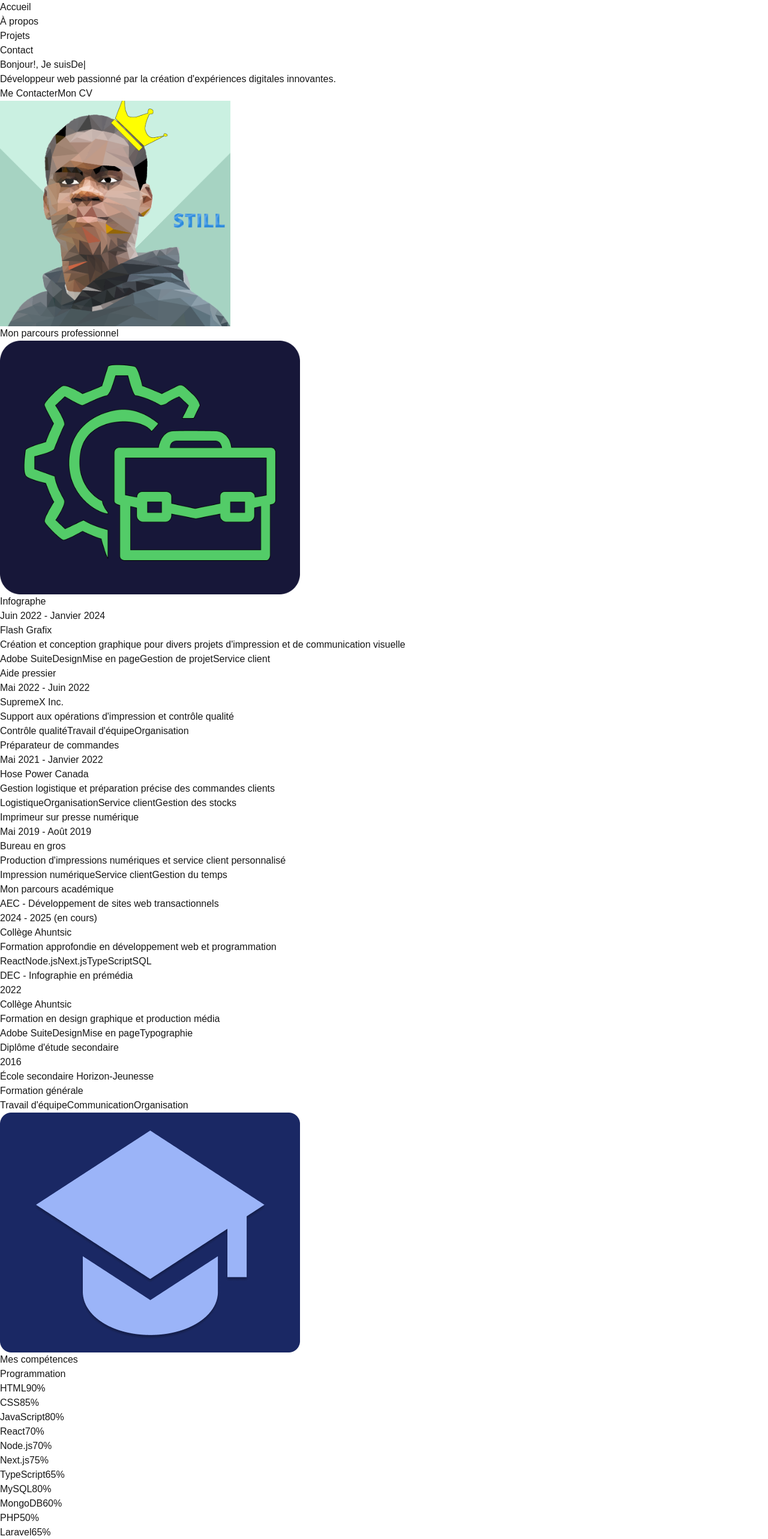
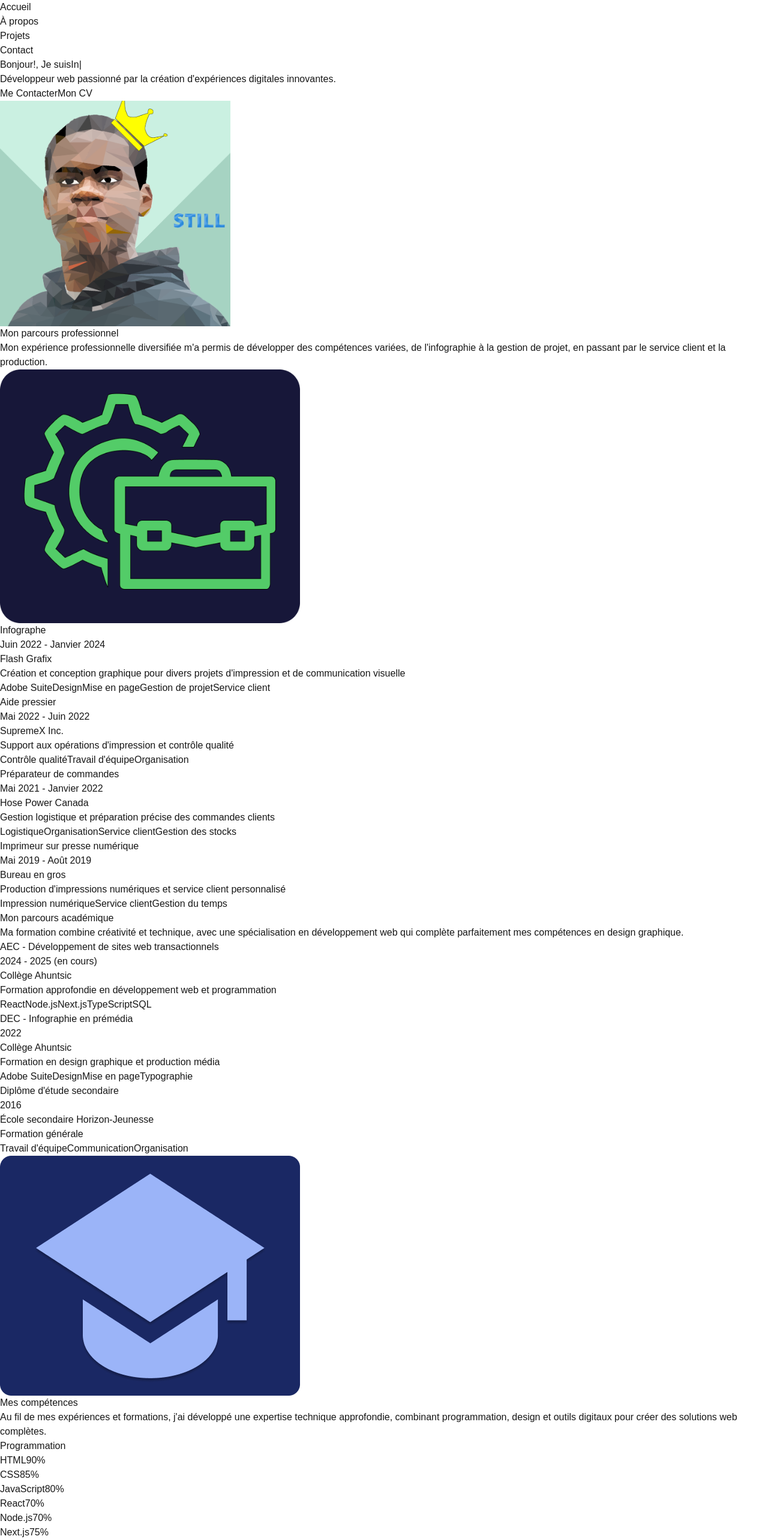
Before and after one commit to CaptnLevi96/Portfolio-Next-AEC, a Next.js app: page / in a window 1280 px wide. Shown: the top 2566 px of the page at 60% size. Built offline with nearby package versions, Linux system fonts and the light colour scheme.

Commit message:
Description

```diff
--- a/src/app/page.tsx
+++ b/src/app/page.tsx
@@ -226,10 +226,13 @@ export default function Home() {
   `}
 >
   <div className="max-w-7xl mx-auto px-8">
-    <h2 className="text-5xl font-bold mb-16 text-center bg-gradient-to-r from-[#40c057] to-[#69db7c] text-transparent bg-clip-text animate-gradient">
+    <h2 className="text-5xl font-bold mb-12 text-center bg-gradient-to-r from-[#40c057] to-[#69db7c] text-transparent bg-clip-text animate-gradient">
       Mon parcours professionnel
     </h2>
 
+<p className="text-gray-300 text-center text-xl max-w-3xl mx-auto mb-4">
+  Mon expérience professionnelle diversifiée m'a permis de développer des compétences variées, de l'infographie à la gestion de projet, en passant par le service client et la production.
+</p>
     <div className="grid grid-cols-1 md:grid-cols-2 gap-12 items-center">
       <div className="relative flex justify-center">
         <div className="relative group">
@@ -333,10 +336,12 @@ export default function Home() {
         {/* Section Parcours Académique */}
 <section className="min-h-screen bg-gradient-to-b from-[#1b1b55] to-[#2a2a6a] text-white py-20">
   <div className="max-w-7xl mx-auto px-8">
-    <h2 className="text-5xl font-bold mb-16 text-center bg-gradient-to-r from-[#9bb4f9] to-[#6a7fb8] text-transparent bg-clip-text animate-gradient">
+    <h2 className="text-5xl font-bold mb-12 text-center bg-gradient-to-r from-[#9bb4f9] to-[#6a7fb8] text-transparent bg-clip-text animate-gradient">
       Mon parcours académique
     </h2>
-
+    <p className="text-gray-300 text-center text-xl max-w-3xl mx-auto mb-12">
+      Ma formation combine créativité et technique, avec une spécialisation en développement web qui complète parfaitement mes compétences en design graphique.
+    </p>
     <div className="grid grid-cols-1 md:grid-cols-2 gap-12 items-center">
       <div className="space-y-8 relative">
         {/* Ligne de temps verticale */}
@@ -433,9 +438,13 @@ export default function Home() {
 {/* Section Compétences */}
 <section className="min-h-screen bg-gradient-to-b from-[#2a2a6a] to-[#1a1a4f] text-white py-20">
   <div className="max-w-7xl mx-auto px-8">
-    <h2 className="text-5xl font-bold mb-16 text-center bg-gradient-to-r from-[#6a7fb8] to-[#9370db] text-transparent bg-clip-text animate-gradient">
+    <h2 className="text-5xl font-bold mb-12 text-center bg-gradient-to-r from-[#6a7fb8] to-[#9370db] text-transparent bg-clip-text animate-gradient">
       Mes compétences
     </h2>
+
+    <p className="text-gray-300 text-center text-xl max-w-3xl mx-auto mb-16">
+      Au fil de mes expériences et formations, j'ai développé une expertise technique approfondie, combinant programmation, design et outils digitaux pour créer des solutions web complètes.
+    </p>
 
     <div className="grid grid-cols-1 lg:grid-cols-3 gap-8">
       {/* PROGRAMMATION */}
@@ -572,12 +581,12 @@ export default function Home() {
             height={0}
             className="rounded-[50px] transition-all duration-500
                      group-hover:shadow-[0_20px_50px_rgba(106,127,184,0.3)]
-                     group-hover:scale-105"
+                     group-hover:scale-105 ml-20"
             priority
           />
           <div className="absolute inset-0 bg-gradient-to-r from-[#6a7fb8]/20 to-transparent
                        opacity-0 group-hover:opacity-100 transition-opacity duration-500
-                       rounded-[50px]"></div>
+                       rounded-[50px] ml-20"></div>
         </div>
       </div>
     </div>
```
